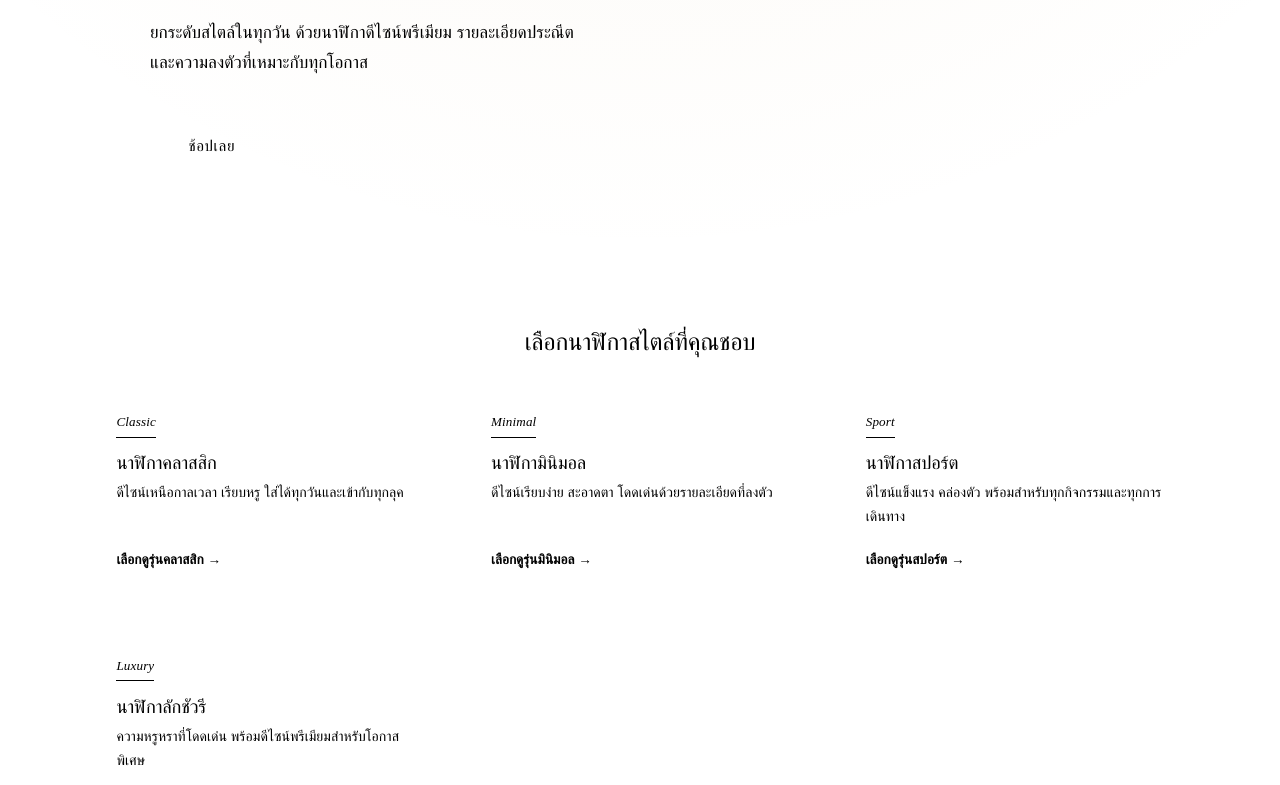
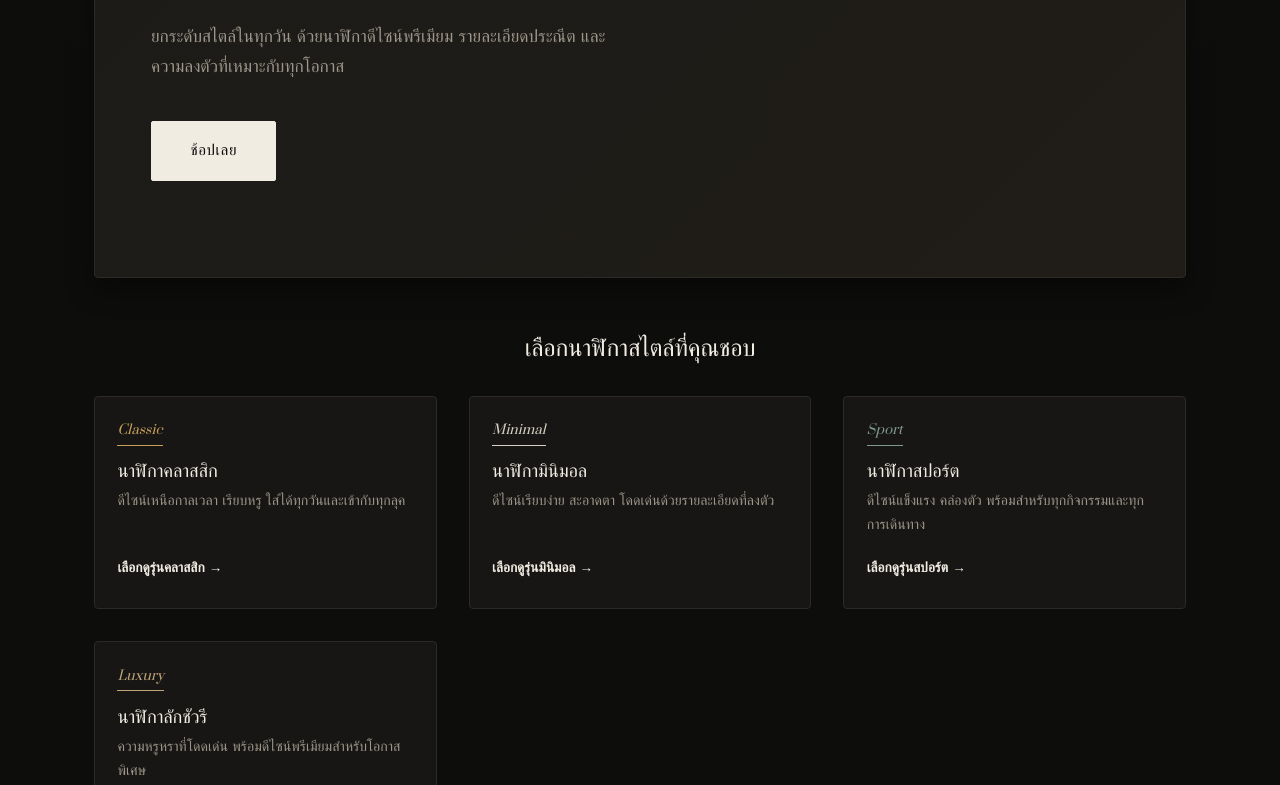
Before and after one commit to phheerakorns-bit/7clock, a plain HTML site: page index.html in a window 1280 px wide. Shown: the part 526-1311 px from the top of the page. Drawn offline with Linux system fonts and the light colour scheme.

Commit message:
Update style.css

````diff
--- a/style.css
+++ b/style.css
@@ -1,4 +1,3 @@
-```css
 @import url('https://fonts.googleapis.com/css2?family=Jost:wght@300;400;500;600&family=Prata&display=swap');
 
 :root {
@@ -453,4 +452,3 @@ textarea:focus-visible {
     padding: 2rem 1.5rem;
   }
 }
-```
````
